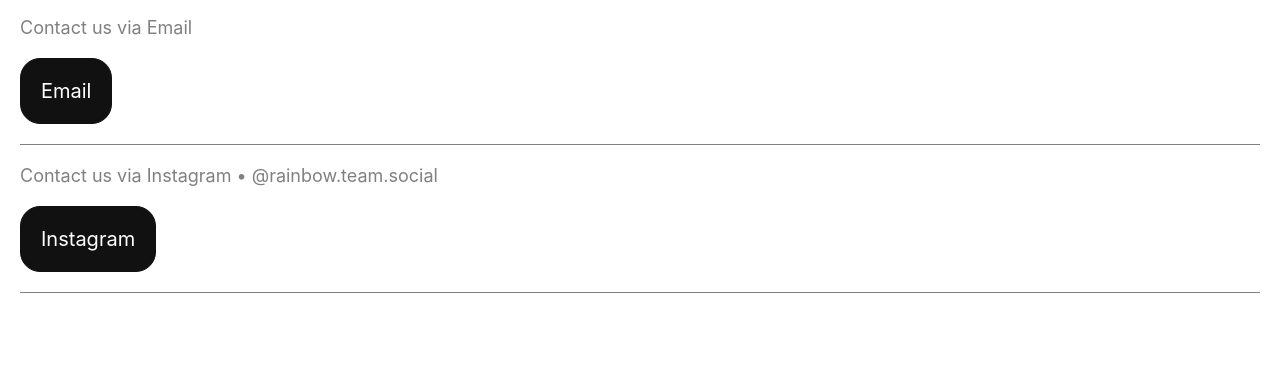
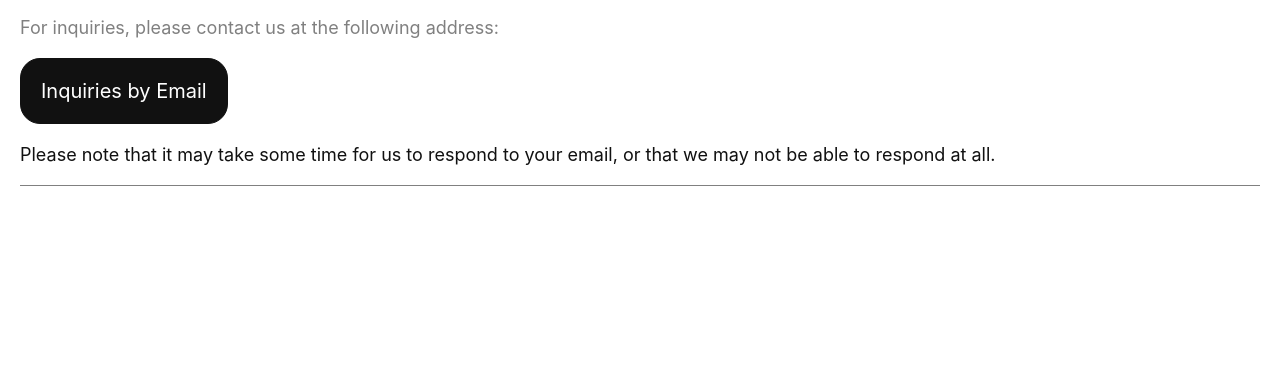
Before and after one commit to avenexz/rainbow, a plain HTML site: page contact.html in a window 1280 px wide. Shown: the part 168-534 px from the top of the page. Drawn offline with Linux system fonts and the light colour scheme; a web font is replaced by a local one.

Commit message:
Add files via upload

```diff
--- a/contact.html
+++ b/contact.html
@@ -45,18 +45,32 @@
         <div class="rainbowMedia rainbowEvent rainbowContact">
             <h3>Contact</h3>
             <div class="media event contact">
-                <p class="date emailContact">Contact us via Email</p>
+                <p class="date emailContact">For inquiries, please contact us at the following address:</p>
                 <div class="emailButton">
-                    <a href="mailto:rainbow.team.social@gmail.com">Email</a>
+                    <a href="mailto:rainbow.team.social@gmail.com">Inquiries by Email</a>
                 </div>
+                <p class="date emailContact noteContact">Please note that it may take some time for us to respond to
+                    your email, or that we may not be able to respond at all.</p>
             </div>
-            <div class="media event contact">
+            <!-- <div class="media event contact">
                 <p class="date igContact">Contact us via Instagram • @rainbow.team.social
                 </p>
                 <div class="igButton">
                     <a href="https://www.instagram.com/rainbow.team.social/">Instagram</a>
                 </div>
             </div>
+            <div class="media event contact">
+                <p class="date igContact telegramContact">Contact us via Telegram</p>
+                <div class="igButton telegramButton">
+                    <a href="https://t.me/rainbow_team_telegram">Telegram</a>
+                </div>
+            </div>
+            <div class="media event contact">
+                <p class="date igContact telegramContact fbContact">Contact us via Facebook</p>
+                <div class="igButton telegramButton fbButton">
+                    <a href="https://www.facebook.com/share/1Abj9ESNhP/?mibextid=wwXIfr">Facebook</a>
+                </div>
+            </div> -->
         </div>
     </div>
     <!-- </div> -->
--- a/style.css
+++ b/style.css
@@ -376,6 +376,11 @@ footer .beta-ver {
     border: 1px solid #111;
 }
 
+.contact-container-section .rainbowContact .contact .noteContact {
+    margin-top: 20px;
+    color: #111;
+}
+
 .news-container-section-mini .rainbowNews-mini .news-mini:hover {
     background: none;
     color: currentColor;
```
